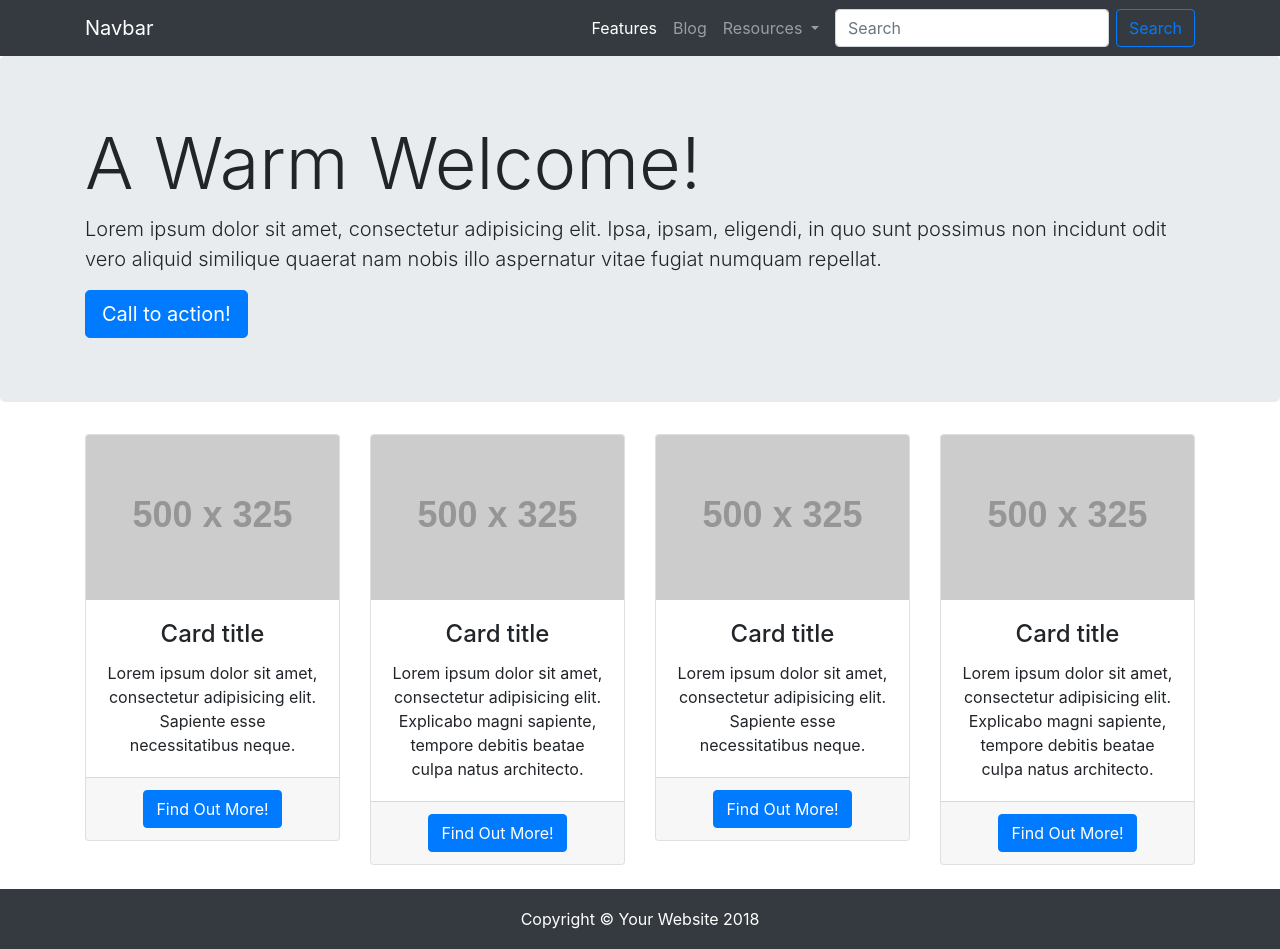
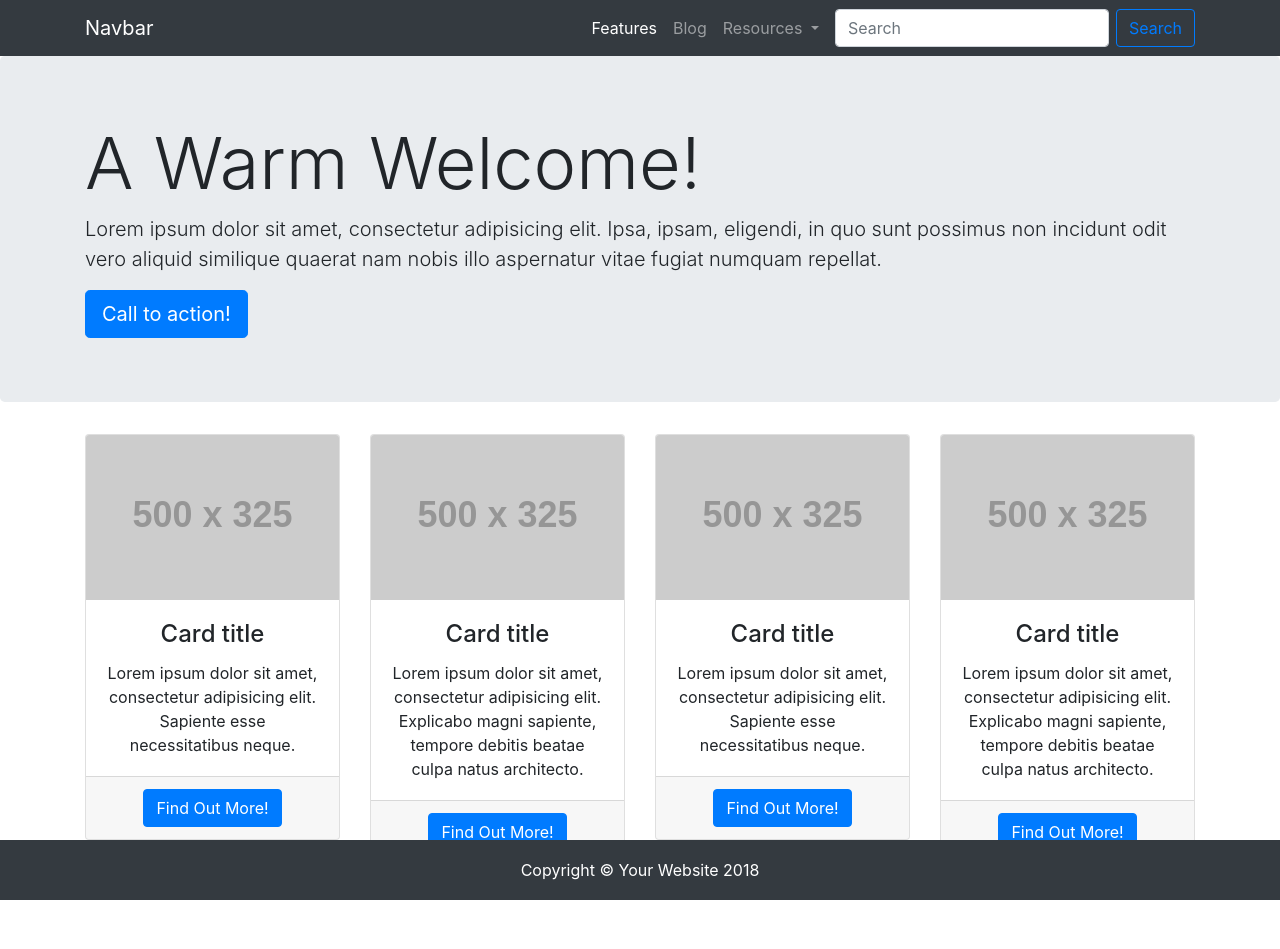
Before and after one commit to jjmcsorley/bootstrap-jekyll, a Jekyll site: the page built from pages/features.html, in a window 1280 px wide. Built offline with Jekyll 4.4.1, drawn with Linux system fonts in a browser that asks for light colours; after the commit the page ends 900 px from its top, so only the background shows below that.

Commit message:
consolidation of files + language plugin testing

```diff
--- a/_config.yml
+++ b/_config.yml
@@ -22,6 +22,7 @@
 plugins:
   - jekyll-sitemap
   - jekyll-seo-tag
+  - jekyll-language-plugin
 
 # Sitemap Features
 defaults:
--- a/_includes/head.html
+++ b/_includes/head.html
@@ -5,4 +5,3 @@
 <!-- CSS -->
 <link rel="stylesheet" href="{{ "/css/style.css" | prepend: site.baseurl }}">
 <link rel="stylesheet" href="{{ "/src/aos/aos.css" | prepend: site.baseurl }}" >
-<link rel="stylesheet" href="{{ "/css/sticky-footer.css" | prepend: site.baseurl }}">
--- a/_includes/nav.html
+++ b/_includes/nav.html
@@ -29,7 +29,7 @@
       <form class="form-inline my-0" action="/search" method="get">
         <input class="form-control ml-2" type="search" id="search-box" name="query" placeholder="Search" aria-label="Search">
         <div class="input-group-append">
-        <button class="btn btn-outline-primary ml-2" type="submit" value="search">Search</i></button>
+          <button class="btn btn-outline-primary ml-2" type="submit" value="search">Search</button>
         </div>
       </form>
 
--- a/css/sticky-footer.css
+++ /dev/null
@@ -1,18 +0,0 @@
-/* Sticky footer styles
--------------------------------------------------- */
-html {
-  position: relative;
-  min-height: 100%;
-}
-body {
-  /* Margin bottom by footer height */
-  margin-bottom: 60px;
-}
-.footer {
-  position: absolute;
-  bottom: 0;
-  width: 100%;
-  /* Set the fixed height of the footer here */
-  height: 60px;
-  line-height: 60px; /* Vertically center the text there */
-}
--- a/css/style.scss
+++ b/css/style.scss
@@ -1,5 +1,26 @@
 ---
 ---
+// Dropdown on hover
+.dropdown:hover > .dropdown-menu {
+  display: block;
+}
+
+// Sticky footer styles
+html {
+  position: relative;
+  min-height: 100%;
+}
+body {
+  margin-bottom: 60px;
+}
+.footer {
+  position: absolute;
+  bottom: 0;
+  width: 100%;
+  height: 60px;
+  line-height: 60px;
+}
+
 // Your variable overrides
 $theme-colors: (
   "primary":    #007bff,
--- a/js/search.js
+++ b/js/search.js
@@ -7,7 +7,7 @@
 
       for (var i = 0; i < results.length; i++) {  // Iterate over the results
         var item = store[results[i].ref];
-        appendString += '<li><a href="' + item.url + '"><h3>' + item.title + '</h3></a>';
+        appendString += '<li class="list-group-item"><a href="' + item.url + '"><h3>' + item.title + '</h3></a>';
         appendString += '<p>' + item.content.substring(0, 150) + '...</p></li>';
       }
 
--- a/pages/search.html
+++ b/pages/search.html
@@ -21,7 +21,7 @@
 
   <!-- Search Results -->
   <div class="container">
-    <ul id="search-results"></ul>
+    <ul class="list-group" id="search-results"></ul>
   </div>
 
 </div>
```
Also changed, not shown: README.md, 2 other files.
